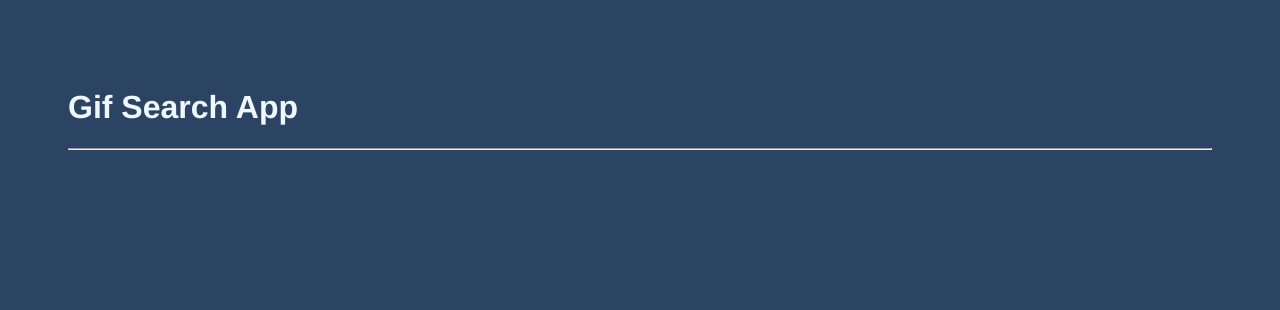
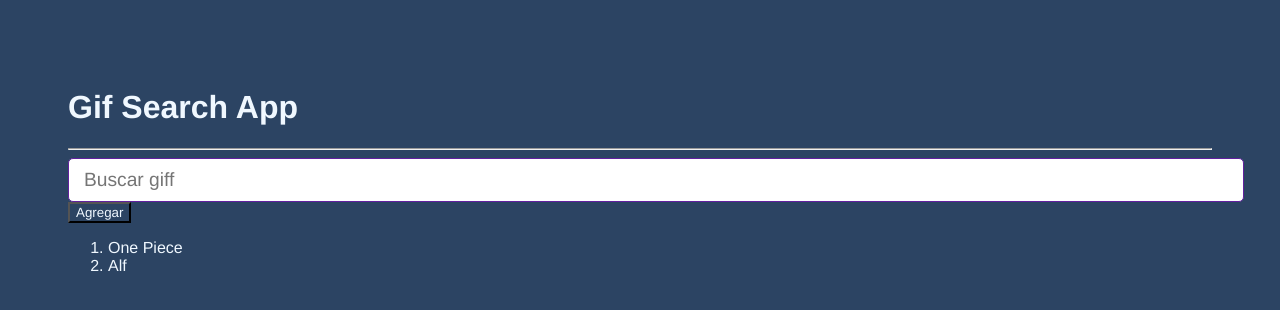
Before and after one commit to AcevedoAdrian/gif-search-app-vite, a React (Vite) app: page / in a window 1280 px wide. Shown: the top 310 px of the page. Built offline with nearby package versions, Linux system fonts and the light colour scheme.

Commit message:
Add comoponent addCategory with logic for register press key event

```diff
--- a/src/GifSearchApp.jsx
+++ b/src/GifSearchApp.jsx
@@ -1,9 +1,32 @@
+import { useState } from "react";
+import { AddCategory } from "./components/AddCategory";
 
 export const GifSearchApp = () => {
+  // ! Esto es un erro no se debe de hacer
+  // if (true) {
+  //   const [categories, setCategories] = useState(["One Piece", "Alf"]);
+  // }
+  const [categories, setCategories] = useState(["One Piece", "Alf"]);
+
+  const handleAddCategory = () => {
+    // Seteo tradicional
+    setCategories([...categories, "Dragon Ball"]);
+
+    // ? Otra forma de agregar elementos al arreglo del state usando callBack
+    // setCategories(callBackCategories => [...callBackCategories, 'Dragon Ball'])
+    // console.log(categories);
+  };
   return (
     <>
       <h1>Gif Search App</h1>
       <hr></hr>
+      <AddCategory />
+      <button onClick={handleAddCategory}>Agregar</button>
+      <ol>
+        {categories.map((category) => {
+          return <li key={category}>{category}</li>;
+        })}
+      </ol>
     </>
   );
-}
+};
--- /dev/null
+++ b/src/components/AddCategory.jsx
@@ -0,0 +1,21 @@
+import { useState } from "react";
+
+export const AddCategory = () => {
+  const [intputValue, setIntputValue] = useState("");
+  const handleInputChange = ({ target }) => {
+    setIntputValue(target.value);
+  };
+  const handleSubmit = (e) => {
+    e.preventDefault();
+  };
+  return (
+    <form onSubmit={handleSubmit}>
+      <input
+        type="text"
+        placeholder="Buscar giff"
+        value={intputValue}
+        onChange={(e) => handleInputChange(e)}
+      />
+    </form>
+  );
+};
```
